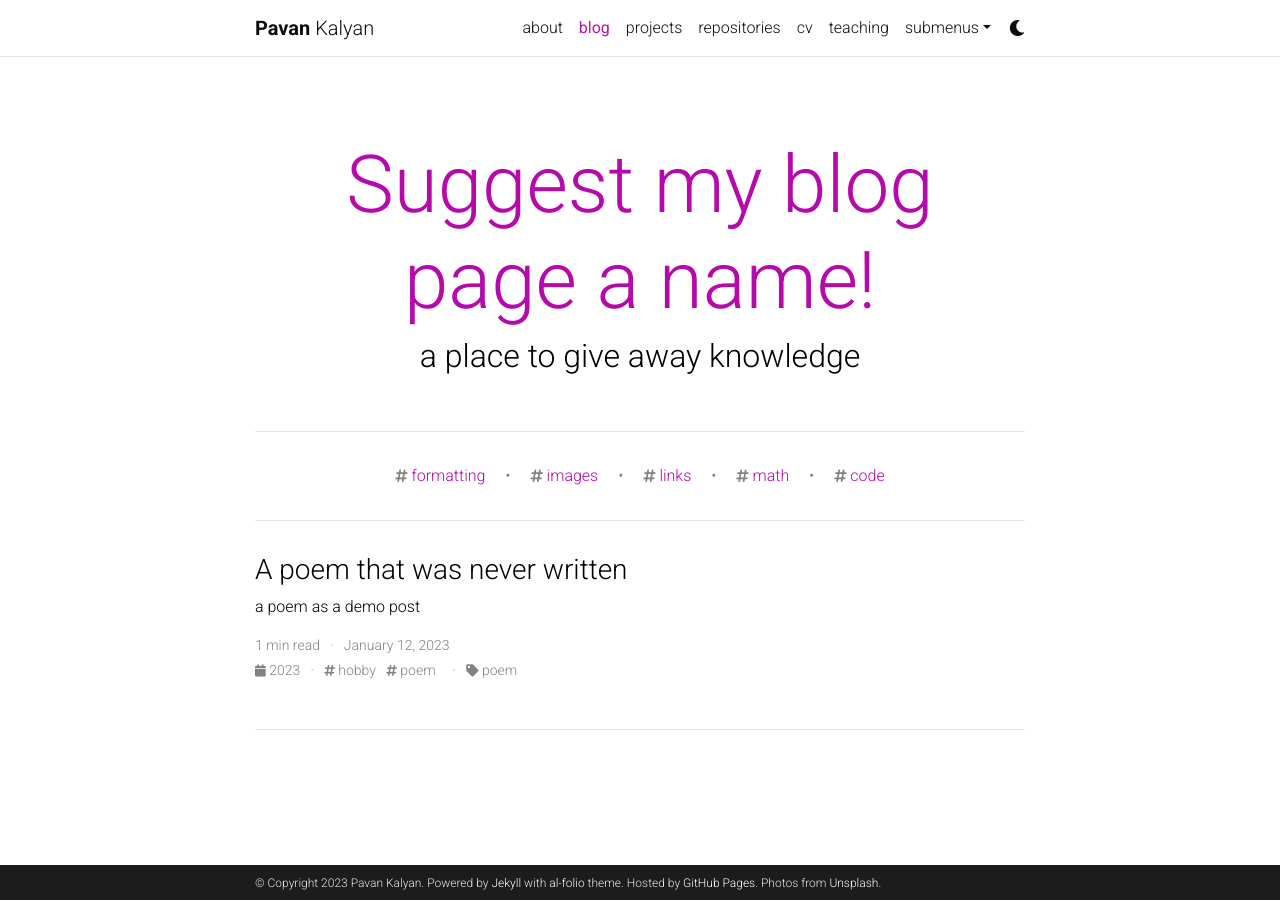
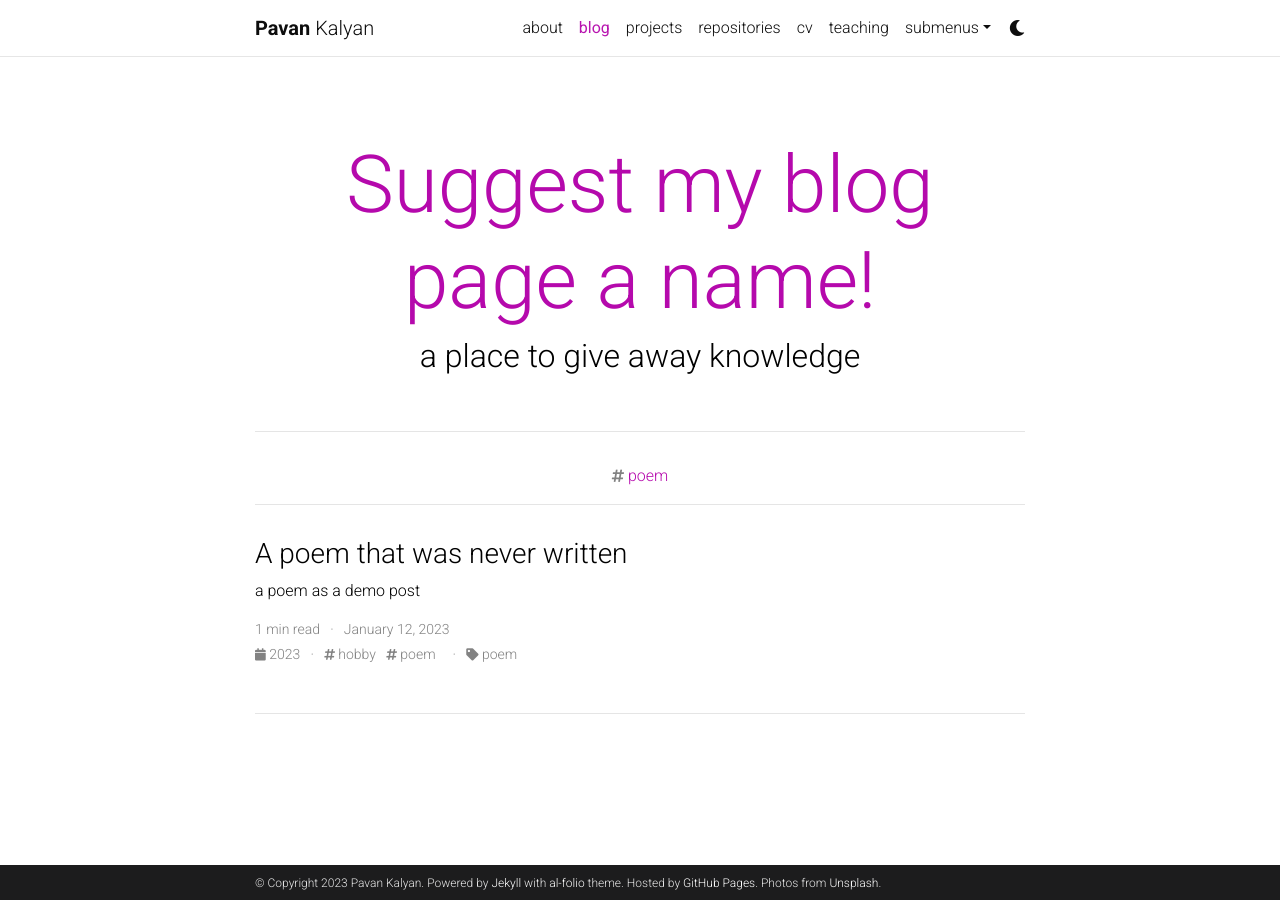
Before and after one commit to tpavankalyan/tpavankalyan.github.io, a Jekyll site: the page built from blog/index.html, in a window 1280 px wide. Built offline with Jekyll 4.4.1, drawn with Linux system fonts in a browser that asks for light colours; the list of posts is cut into pages by our own code; comment, search, counter and statistics services are not loaded; a style sheet for code colours, icons or effects is not loaded.

Commit message:
Update _config.yml

```diff
--- a/_config.yml
+++ b/_config.yml
@@ -32,8 +32,8 @@
 highlight_theme_dark: native    # https://github.com/jwarby/jekyll-pygments-themes
 
 # repo color theme
-repo_theme_light: default       # https://github.com/anuraghazra/github-readme-stats/blob/master/themes/README.md
-repo_theme_dark: dark           # https://github.com/anuraghazra/github-readme-stats/blob/master/themes/README.md
+repo_theme_light: dark       # https://github.com/anuraghazra/github-readme-stats/blob/master/themes/README.md
+repo_theme_dark: default           # https://github.com/anuraghazra/github-readme-stats/blob/master/themes/README.md
 
 # -----------------------------------------------------------------------------
 # RSS Feed
@@ -242,7 +242,7 @@
     tag: '/blog/tag/:name/'
     category: '/blog/category/:name/'
 
-display_tags: ['formatting', 'images', 'links', 'math', 'code'] # this tags will be dispalyed on the front page of your blog
+display_tags: ['poem'] # this tags will be dispalyed on the front page of your blog
 
 # -----------------------------------------------------------------------------
 # Jekyll Scholar
```
